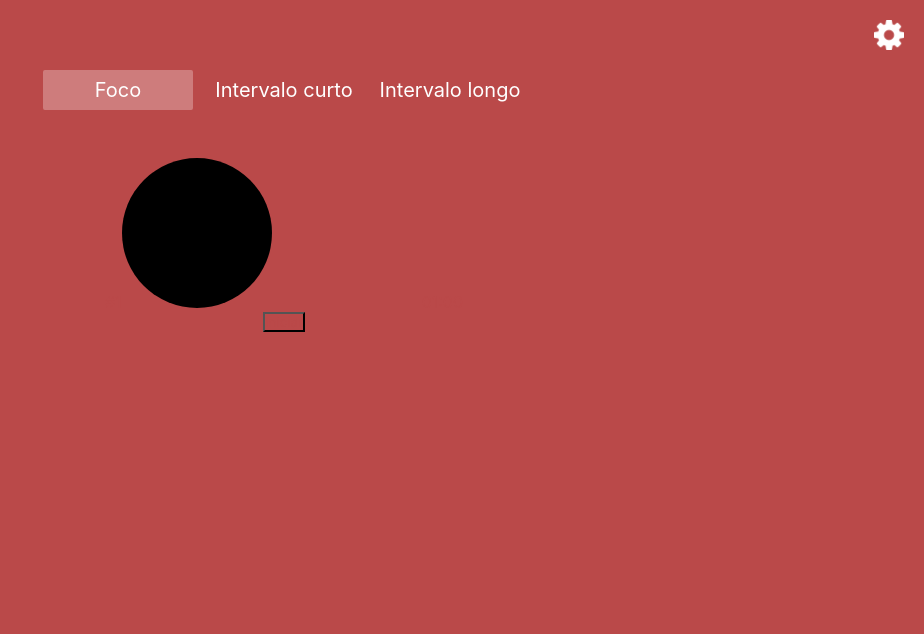
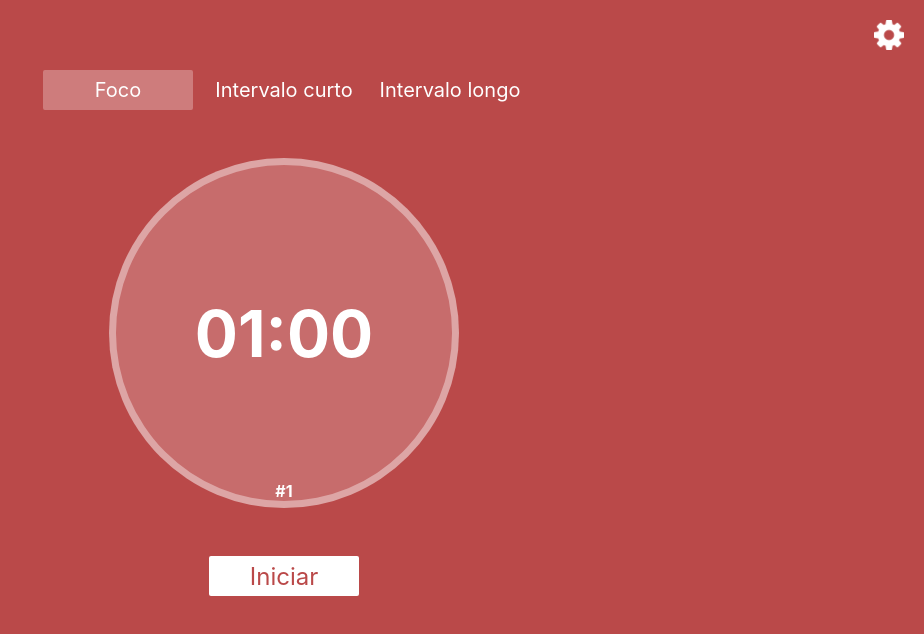
Before and after one commit to mauricioruviaro/pomodoro, a React (Create React App) app: page / in a window 1280 px wide. Shown: the top 634 px of the page, without its empty margins (356-1280 px from the left). Built offline with nearby package versions, Linux system fonts and the light colour scheme.

Commit message:
feat: style do timer

```diff
--- a/src/style.css
+++ b/src/style.css
@@ -102,3 +102,75 @@ header {
   background-color: #ffffff1d;
   transition: all 500ms;
 }
+
+.circle {
+  width: 350px;
+  height: 350px;
+  border-radius: 100%;
+  background-color: #ffffff31;
+  display: flex;
+  justify-content: center;
+  align-items: center;
+  flex-direction: column;
+  border: 7px solid #ffffff63;
+  position: relative;
+}
+
+.circle span {
+  color: #FFFFFF;
+  font-size: 64px;
+  font-weight: bold;
+}
+
+svg,
+svg rect {
+  border-radius: 100%;
+  position: absolute;
+  width: 350px;
+  height: 350px;
+  fill: transparent;
+}
+
+.circle svg rect {
+  stroke: #FFFFFF;
+  stroke-width: 14px;
+  transition: all 500ms;
+  stroke-dasharray: 1100;
+  stroke-dashoffset: 1100;
+}
+
+.current-count-timer {
+  position: absolute;
+  bottom: 0;
+  font-size: 16px !important;
+}
+
+.btn-start-stop {
+  margin-top: 3rem;
+  width: 150px;
+  height: 40px;
+  background-color: #FFFFFF;
+  border-radius: 2px;
+  font-size: 24px;
+  border: none;
+  cursor: pointer;
+  transition: all 500ms;
+}
+
+.btn-start-stop:hover {
+  background-color: #efefef;
+  transition: all 500ms;
+}
+
+.container-modal {
+  width: 100vw;
+  height: 100vh;
+  padding: 20px;
+  background-color: #0000004a;
+  z-index: 999;
+  position: absolute;
+  display: flex;
+  justify-content: center;
+  align-items: center;
+  transition: all 500ms;
+}
```
